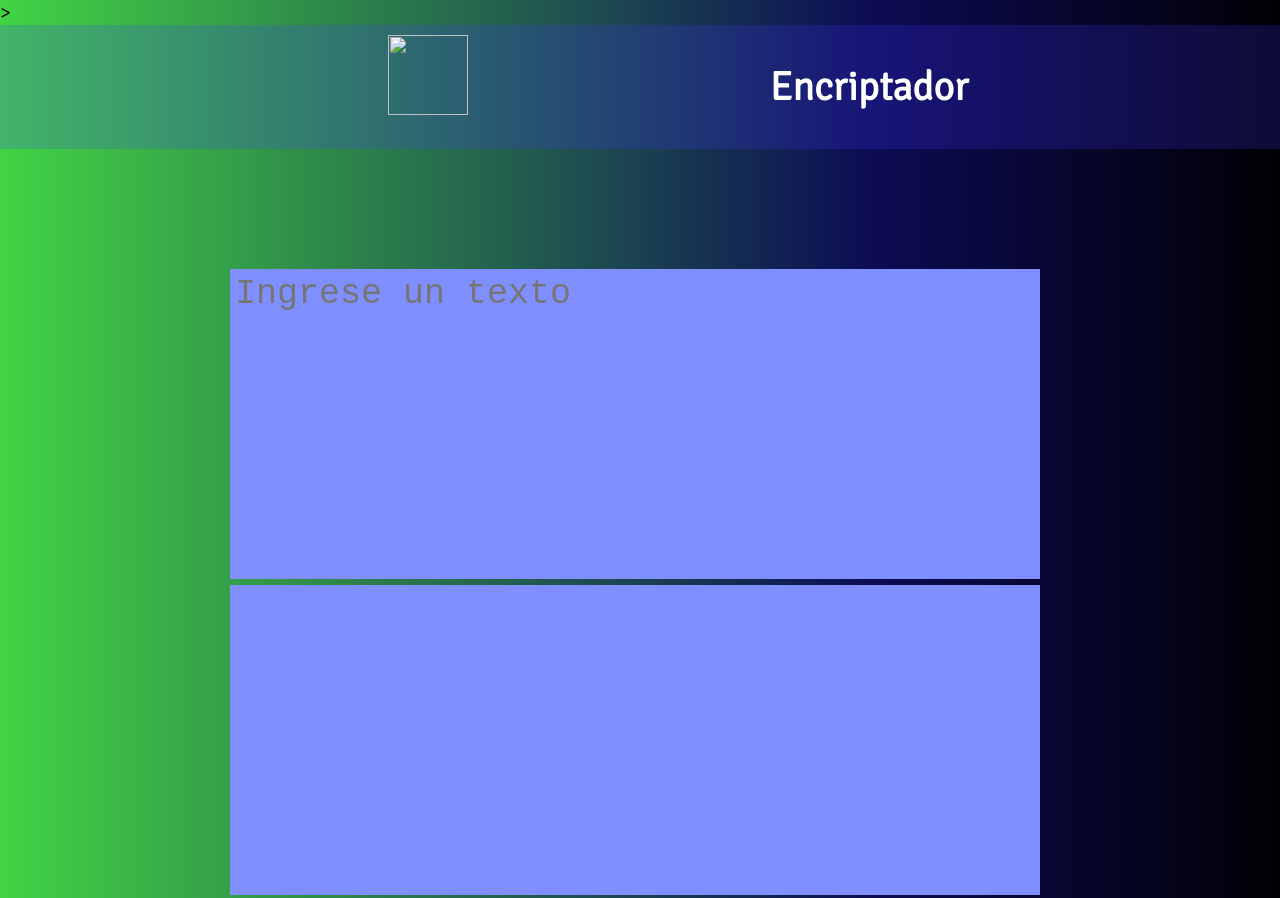
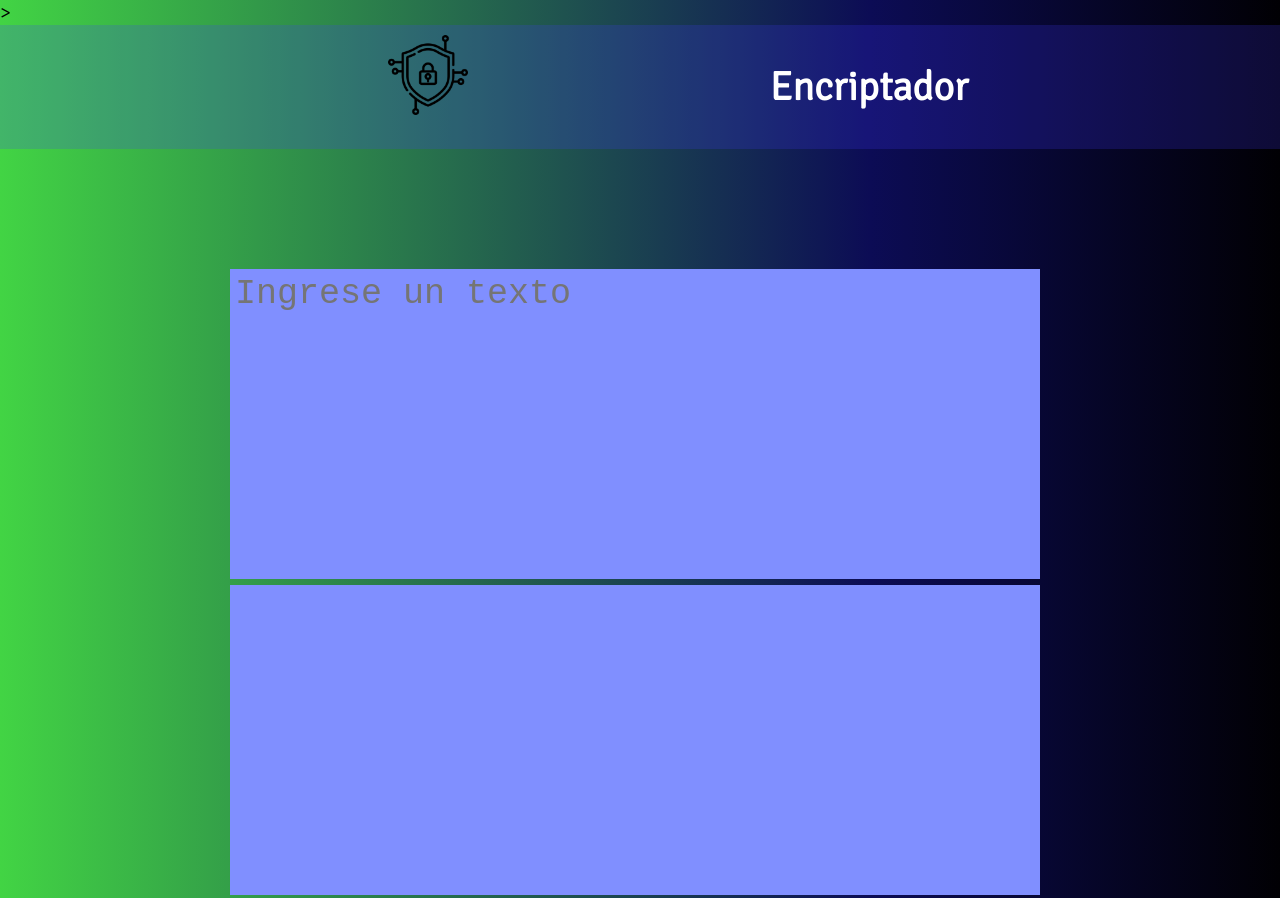
Before and after one commit to lDalexander/desafio-encriptador-alura, a plain HTML site: page index.html in a window 1280 px wide. Shown: the top 898 px of the page. Drawn offline with Linux system fonts and the light colour scheme; the site is published under a folder, as on GitHub Pages, so addresses that start at the root find nothing.

Commit message:
Update img index.html

```diff
--- a/index.html
+++ b/index.html
@@ -7,7 +7,7 @@
     <meta name="description"
         content="Un encriptador de mensajes para evitar que te espien, con ayuda de tecnologia de ultima punta!">
     <meta name="keywords" content="encriptador, mensajes, mensajes encriptados, secretos, mensajes secretos">
-    <link rel="shortcut icon" href="/img/logo-encriptador.png" type="image/x-icon">>
+    <link rel="shortcut icon" href="./img/logo-encriptador.png" type="image/x-icon">>
     <link rel="preconnect" href="https://fonts.googleapis.com">
     <link rel="preconnect" href="https://fonts.gstatic.com" crossorigin>
     <link href="https://fonts.googleapis.com/css2?family=Signika:wght@300&display=swap" rel="stylesheet">
@@ -18,7 +18,7 @@
 <body>
 
     <header>
-        <img id="img-header" src="/img/logo-encriptador.png" width="80px" height="80px" alt="">
+        <img id="img-header" src="./img/logo-encriptador.png" width="80px" height="80px" alt="">
         <h1 class="titulo-header">Encriptador</h1>
     </header>
 
```
